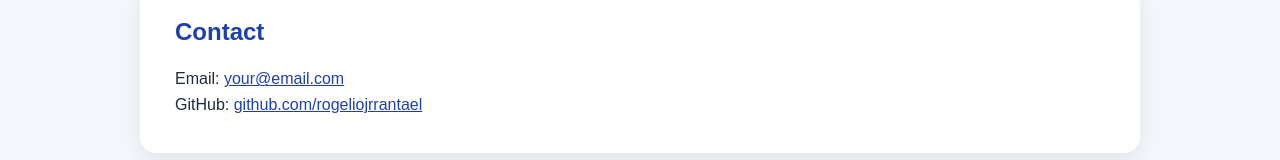
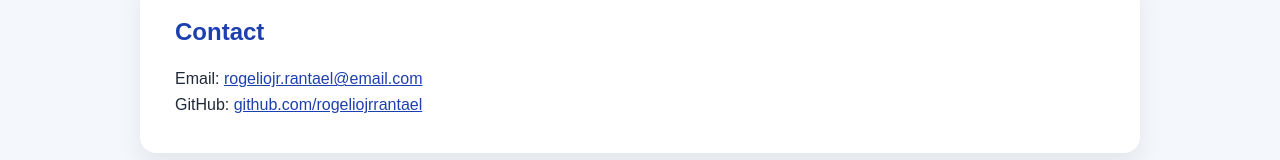
Before and after one commit to rogeliojrrantael/personal-portfolio, a plain HTML site: page index.html in a window 1280 px wide. Shown: the part 1165-1325 px from the top of the page. Drawn offline with Linux system fonts and the light colour scheme.

Commit message:
Update index.html

```diff
--- a/index.html
+++ b/index.html
@@ -63,7 +63,7 @@
 
     <section id="contact" class="card">
       <h2>Contact</h2>
-      <p>Email: <a href="mailto:rogeliojr.rantael@email.com">your@email.com</a></p>
+      <p>Email: <a href="mailto:rogeliojr.rantael@email.com">rogeliojr.rantael@email.com</a></p>
       <p>
         GitHub:
         <a href="https://github.com/rogeliojrrantael" target="_blank">
```
